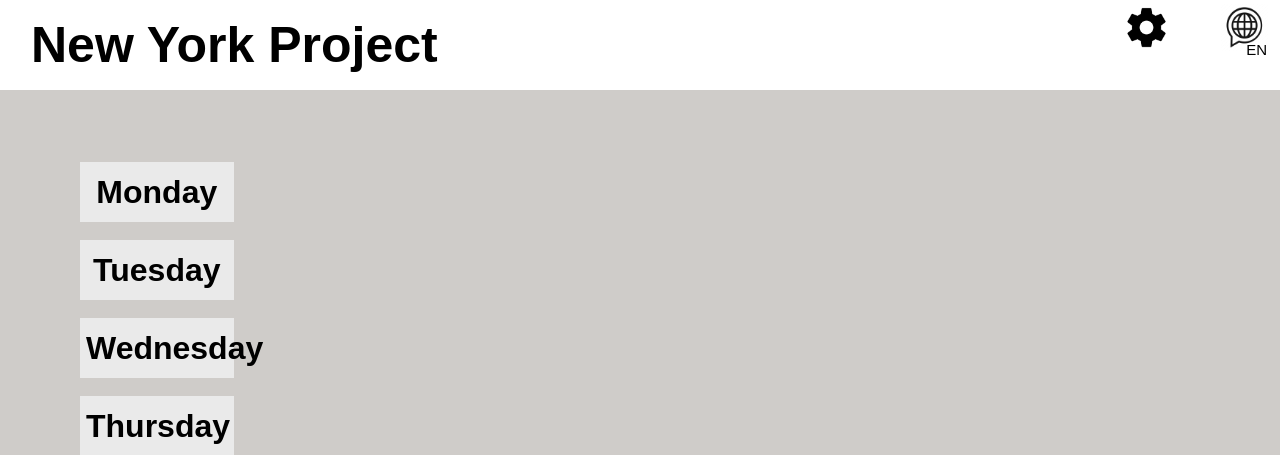
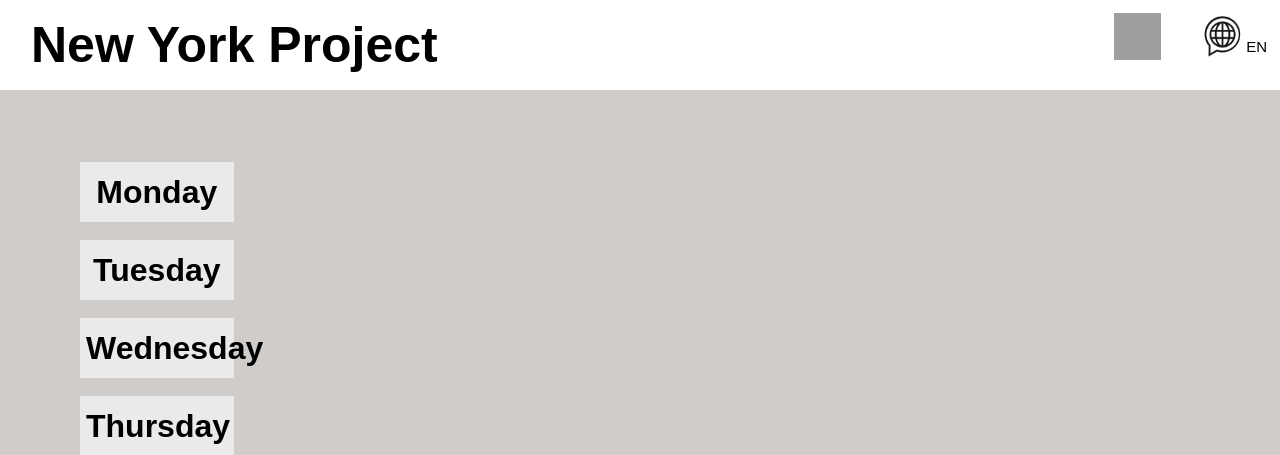
Before and after one commit to Djody1/Project-New-York, a PHP site: page /HTML/Hoofdpagina_White_EN.html in a window 1280 px wide. Shown: the top 455 px of the page. Run offline with PHP 8.4, Linux system fonts and the light colour scheme; grey boxes are pictures that could not be loaded.

Commit message:
Version 1.0.1
Changes

```diff
--- a/Broncode/CSS/Hoofdpagina_White_EN_Stylesheet.css
+++ b/Broncode/CSS/Hoofdpagina_White_EN_Stylesheet.css
@@ -22,17 +22,7 @@ a{
     display: inline-block;
 }
 
-#settingsknop{
+#moon{
     position: relative;
     display: inline-block;
 }
-
-.dropdowntaal {
-    display: none;
-  position: absolute;
-  background-color: #f9f9f9;
-  min-width: 160px;
-  box-shadow: 0px 8px 16px 0px rgba(0,0,0,0.2);
-  padding: 12px 16px;
-  z-index: 1;
-}
--- a/Broncode/CSS/Layout_White_Stylesheet.css
+++ b/Broncode/CSS/Layout_White_Stylesheet.css
@@ -23,25 +23,28 @@ ul {
   }
 
 #taalindicatorimg{
+  position: absolute;
   float: right;
 
-  margin-right: -1.7%;
-  margin-top: 0.3%;
+  margin-right: 0%;
+  margin-top: 1%;
 }
 
 #taalindicatortext {
+  position: relative;
   float: right;
 
   font-size: 15px;
   font-family: 'IBM Plex Sans', sans-serif;
 
-  margin-top: 3.2%;
+  margin-top: 3%;
   margin-right: 1%;
 }
 
-#settingsknop{
+#moon{
   float:right;
+  position: absolute;
 
-  margin-right: 4%;
-  margin-top: 0.32%;
+  margin-right: 3%;
+  margin-top: 1%;
 }
--- a/Broncode/HTML/Hoofdpagina_White_EN.html
+++ b/Broncode/HTML/Hoofdpagina_White_EN.html
@@ -14,7 +14,7 @@
             <li id='Titel'><b><a href='./Hoofdpagina_White_EN.html'>New York Project</a></b></li>
             <li id='taalindicatortext'>EN</li>
             <li><img id='taalindicatorimg' src='../Pictures/Language_Icoon_Zwart.png' width='47' height='47' alt='Taal knop zwart'/></li>
-            <li><img id='settingsknop' src='../Pictures/Settings icon (Black).png' width='47' height='47' alt='settings'/></li>
+            <li><img id='moon' src=../Pictures/moon.png' width='47' height='47' alt='moon'/></li>
         </ul>
                                                                                         <br/><br/><br/><br/>
         <div>
```
